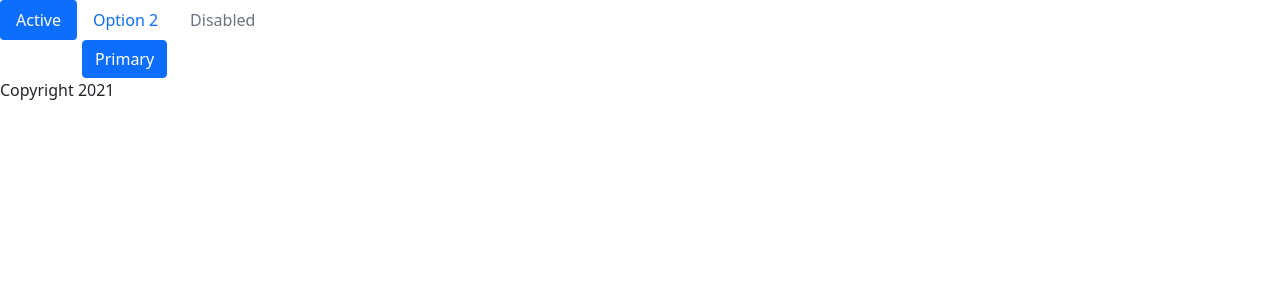
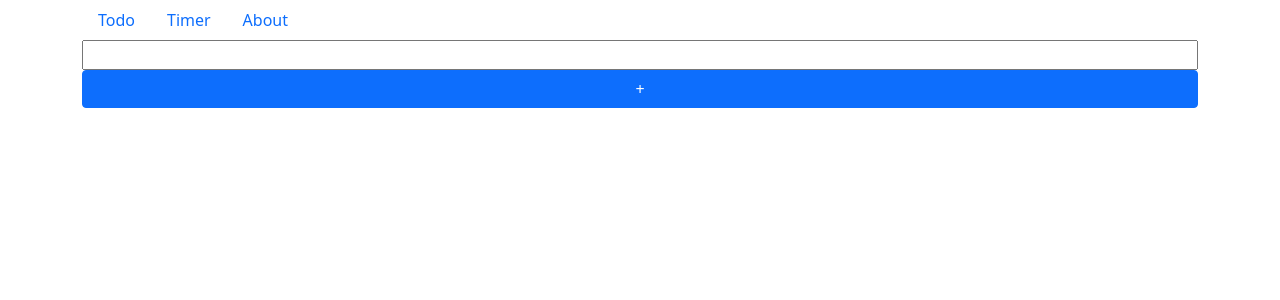
Before and after one commit to jingyu120/pomodoro-react, a React (Create React App) app: page /todo in a window 1280 px wide. Shown: the top 300 px of the page. Built offline with nearby package versions, Linux system fonts and the light colour scheme.

Commit message:
implement basic todo

```diff
--- a/package.json
+++ b/package.json
@@ -11,6 +11,8 @@
     "react-bootstrap": "^2.0.3",
     "react-datetime-picker": "^3.4.3",
     "react-dom": "^17.0.2",
+    "react-router": "^6.0.0-beta.8",
+    "react-router-dom": "^6.0.0-beta.8",
     "react-scripts": "4.0.3",
     "web-vitals": "^1.0.1"
   },
--- a/src/App.js
+++ b/src/App.js
@@ -1,20 +1,21 @@
 import "bootstrap/dist/css/bootstrap.min.css";
-import Nav from "./Nav";
-import Todo from "./Todo";
+import Navigation from "./Navigation";
+import Todo from "./pages/Todo";
+import Timer from "./pages/Timer";
+import About from "./pages/About";
+import { Routes, Route } from "react-router-dom";
 
-function Footer(props) {
-  return (
-    <footer>
-      <p>Copyright {props.year}</p>
-    </footer>
-  );
-}
 function App() {
   return (
     <>
-      <Nav />
-      <Todo />
-      <Footer year={new Date().getFullYear()} />
+      <div className="container">
+        <Navigation />
+        <Routes>
+          <Route path="/todo" element={<Todo />} />
+          <Route path="/timer" element={<Timer />} />
+          <Route path="/about" element={<About />} />
+        </Routes>
+      </div>
     </>
   );
 }
--- a/src/Nav.js
+++ /dev/null
@@ -1,20 +0,0 @@
-import Nav from "react-bootstrap/Nav";
-function Navigation() {
-  return (
-    <Nav variant="pills" defaultActiveKey="/home">
-      <Nav.Item>
-        <Nav.Link href="/home">Active</Nav.Link>
-      </Nav.Item>
-      <Nav.Item>
-        <Nav.Link eventKey="link-1">Option 2</Nav.Link>
-      </Nav.Item>
-      <Nav.Item>
-        <Nav.Link eventKey="disabled" disabled>
-          Disabled
-        </Nav.Link>
-      </Nav.Item>
-    </Nav>
-  );
-}
-
-export default Navigation;
--- /dev/null
+++ b/src/Navigation.js
@@ -0,0 +1,16 @@
+import Nav from "react-bootstrap/Nav";
+export default function Navigation() {
+  return (
+    <Nav variant="pills" defaultActiveKey="/home">
+      <Nav.Item>
+        <Nav.Link href="/todo">Todo</Nav.Link>
+      </Nav.Item>
+      <Nav.Item>
+        <Nav.Link href="/timer">Timer</Nav.Link>
+      </Nav.Item>
+      <Nav.Item>
+        <Nav.Link href="/about">About</Nav.Link>
+      </Nav.Item>
+    </Nav>
+  );
+}
--- a/src/Timer.js
+++ /dev/null
@@ -1,3 +0,0 @@
-function Timer() {
-  return <div></div>;
-}
--- a/src/Todo.js
+++ /dev/null
@@ -1,9 +0,0 @@
-import Button from "react-bootstrap/Button";
-function Todo() {
-  return (
-    <div className="container">
-      <Button variant="primary">Primary</Button>
-    </div>
-  );
-}
-export default Todo;
--- a/src/index.js
+++ b/src/index.js
@@ -1,5 +1,11 @@
 import React from "react";
 import ReactDOM from "react-dom";
 import App from "./App";
+import { BrowserRouter as Router } from "react-router-dom";
 
-ReactDOM.render(<App />, document.getElementById("root"));
+ReactDOM.render(
+  <Router>
+    <App />
+  </Router>,
+  document.getElementById("root")
+);
--- /dev/null
+++ b/src/pages/About.js
@@ -0,0 +1,3 @@
+export default function About() {
+  return <div className="container">[About]</div>;
+}
--- /dev/null
+++ b/src/pages/Timer.js
@@ -0,0 +1,3 @@
+export default function Timer() {
+  return <div className="container">[TIMER PAGE]</div>;
+}
--- /dev/null
+++ b/src/pages/Todo.js
@@ -0,0 +1,46 @@
+import Button from "react-bootstrap/Button";
+import React, { useState } from "react";
+
+function Todo() {
+  let [count, setCount] = useState(0);
+  let data;
+  let [todos, setTodos] = useState([]);
+  const addTodo = (e) => {
+    let copy = [...todos];
+    copy = [...copy, { id: count, task: e, completed: false }];
+    setCount(count + 1);
+    setTodos(copy);
+  };
+
+  return (
+    <div className="container">
+      <div className="row">
+        <input
+          ref={(node) => {
+            data = node;
+          }}
+        />
+        <Button
+          variant="primary"
+          onClick={() => {
+            addTodo(data.value);
+            data = "";
+          }}
+        >
+          +
+        </Button>
+      </div>
+      <div className="row">
+        <ul>
+          {todos.map((todo) => (
+            <li key={todo.id}>
+              ID: {todo.id} TASK:
+              {todo.task}
+            </li>
+          ))}
+        </ul>
+      </div>
+    </div>
+  );
+}
+export default Todo;
```
Also changed, not shown: 2 other files (tests, documents, lock files or other folders).
